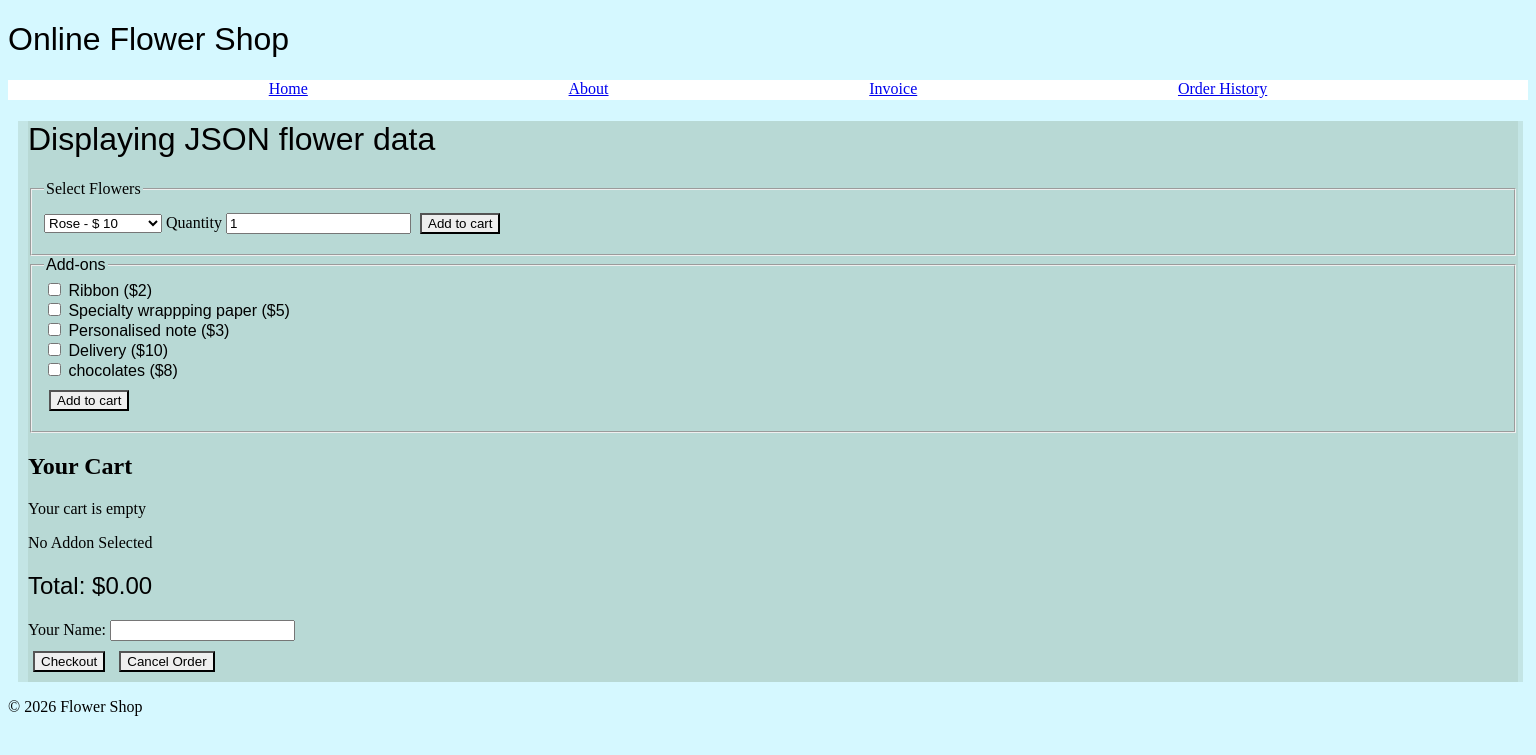
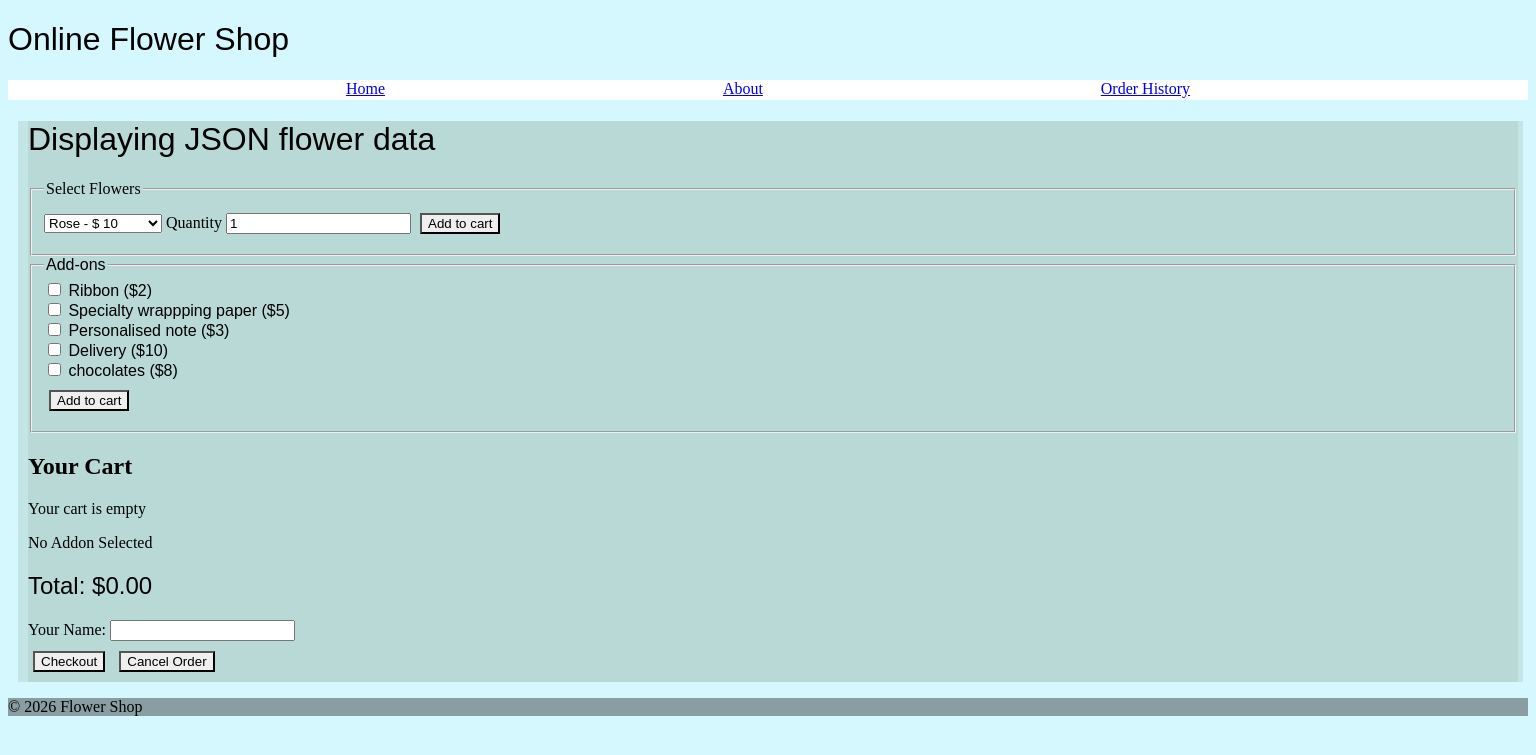
Before and after one commit to st25161-rgb/Flask-Website, a Flask app: page / in a window 1536 px wide. Shown: the top 755 px of the page. Run offline with Flask 3, Linux system fonts and the light colour scheme; some web fonts are replaced.

Commit message:
fixing invoice

```diff
--- a/Static/css/style.css
+++ b/Static/css/style.css
@@ -10,7 +10,7 @@ nav {
     display: flex;
     justify-content: space-evenly;
     height:20px;
-    background-color: rgb(255, 255, 255);
+    background-color: rgb(137, 157, 162);
     border: solid groove;
     border-color: black;
     border-width: 10px;
@@ -30,6 +30,12 @@ main {
     font-style: normal;
     font-variation-settings:
     "wdth" 112.5;
+}
+
+#return {
+    border: solid groove;
+    border-color: black;
+    margin: 10px 5px 10px 5px;
 }
 
 #title {
@@ -59,11 +65,16 @@ main {
     margin: 10px 5px 10px 5px;
 }
 
-#submit a:hover {
+#return a:hover {
     border: groove;
     border-color: rgb(160, 160, 160);
     margin: 10px 5px 10px 5px;
     font-size:larger
+}
+
+footer {
+    background-color: rgb(137, 157, 162);
+    border: solid groove;
 }
 
 .Invoice {
@@ -73,12 +84,18 @@ main {
     font-style: normal;
      font-variation-settings:
     "wdth" 112.5;
-}
+
+    background-color: rgba(94, 197, 185, 0.808);
+    margin: 10px, 0px, 10px, 10px;
 }
 
 
 
-@media screen and (min-width:300px) and (min-height:300px) {
+}
+
+
+
+@media screen and (min-width:300px) and (min-height:100px) {
 
     body {
     background-color: rgb(213, 248, 255);
@@ -110,6 +127,12 @@ main {
     "wdth" 112.5;
 }
 
+#return {
+    border: solid groove;
+    border-color: black;
+    margin: 10px 5px 10px 5px;
+}
+
 #title {
     display: flex;
     justify-content: center;
@@ -129,12 +152,14 @@ main {
     font-variation-settings:
     "wdth" 112.5;
 }
+
 #submit {
     border: solid groove;
     border-color: black;
     margin: 10px 5px 10px 5px;
 }
-#submit a:hover {
+
+#return a:hover {
     border: groove;
     border-color: rgb(160, 160, 160);
     margin: 10px 5px 10px 5px;
--- a/app.py
+++ b/app.py
@@ -28,9 +28,10 @@ def index():
     cart = session.get('cart', {})
     selected_addons = session.get('selected_addons', {})
     total = calculate_total(cart, selected_addons)
+    cancel_order = session.get('cancel_order', False)
     checkout = session.get('checkout', False)
 
-    return render_template("index.html", flowers=flowers, addons=addons, cart=cart, selected_addons=selected_addons, total=total, checkout=checkout)
+    return render_template("index.html", flowers=flowers, addons=addons, cart=cart, selected_addons=selected_addons, total=total, checkout=checkout, cancel_order=cancel_order)
 
 
 @app.route('/index1')
@@ -51,10 +52,12 @@ def invoice():
     total = calculate_total(cart, selected_addons)
     customer_name = session.get('customer_name')
     invoice_date = datetime.datetime.now().strftime('%Y-%m-%d %H:%M:%S')
-    invoice_name = f"INV_{customer_name.replace(' ','_')}_{invoice_date})"
+
+    invoice_number = f"INV_{customer_name.replace(' ','_')}_{invoice_date})"
 
 
-    return render_template("invoice.html", cart=cart, selected_addons=selected_addons, total=total, customer_name=customer_name, invoice_date=invoice_date, invoice_name=invoice_name)
+    return render_template('invoice.html', cart=cart, selected_addons=selected_addons, total=total,
+                           customer_name=customer_name, invoice_date=invoice_date, invoice_number=invoice_number)
 
 @app.route('/order_history')
 def order_history():
@@ -129,12 +132,12 @@ def cancel_order():
     session.pop('cart', None)
     session.pop('selected_addons', None)
     session.modified = True
-    flash(f"cart emptied")
+    flash(f"Cart has been emptied")
 
     return redirect(url_for('index'))
 
-app.route('/checkout', methods=['POST'])
-def checkout():
+@app.route('/checkout', methods=['POST'])
+def checkout() :
     customer_name = request.form['customer_name'].strip().title()
     #check if the customer has entered a name, if not, displays a message
     # then it returns to index page
@@ -151,12 +154,10 @@ def checkout():
 
     total = calculate_total(cart, selected_addons)
     invoice_date = datetime.datetime.now().strftime('%Y-%m-%d %H:%M:%S')
-    invoice_name = f"INV_{customer_name.replace(' ','_')}_{invoice_date})"
+    invoice_name = f"INV_{customer_name.replace('  ','_')}_{invoice_date}"
 
     #display invoice information on the invoice page
-    return render_template('invoice.html', customer_name=customer_name, cart=cart,
-    selected_addons=selected_addons, total=total, invoice_name=invoice_name,
-    invoice_date=invoice_date, datetime=datetime)
+    return render_template('invoice.html', cart=cart, selected_addons=selected_addons, total=total, customer_name=customer_name, invoice_date=invoice_date, invoice_name=invoice_name)
 
 if __name__ == '__main__':
     app.run(debug=True)
--- a/data/flowers.json
+++ b/data/flowers.json
@@ -3,7 +3,7 @@
     "Tulip": {"price":10, "stock": 40},
     "Lily": {"price":10, "stock": 30},
     "Daisy": {"price":10, "stock": 100},
-    "orchid": {"price":10, "stock": 20},
+    "Orchid": {"price":10, "stock": 20},
     "Carnation": {"price":10, "stock": 70}
 
 }
--- a/templates/about.html
+++ b/templates/about.html
@@ -7,6 +7,7 @@
 <!DOCTYPE html>
 <html lang="en">
 <head>
+    <link rel="stylesheet" href="{{ url_for('static', filename='css/style.css') }}">
     <title>About Page</title>
 </head>
 <body>
--- a/templates/base.html
+++ b/templates/base.html
@@ -20,7 +20,6 @@
         <nav>
             <a href="{{ url_for('index') }}">Home</a>
             <a href="{{url_for('about') }}">About</a>
-            <a href="{{url_for('invoice') }}">Invoice</a>
             <a href="{{url_for('order_history') }}">Order History</a>
         </nav>
     </header>
--- a/templates/index.html
+++ b/templates/index.html
@@ -8,6 +8,8 @@
 <head>
     <meta charset="UTF-8">
     <meta name="viewport" content="width=device-width, initial-scale=1.0">
+    <link rel="stylesheet" href="{{ url_for('static', filename='css/style.css') }}">
+
     <title>Flask Website</title>
 </head>
 <body>
@@ -83,11 +85,11 @@
         <h2 id="subtitle">Total: ${{ '%.2f' % total }}</h2>
 
 
-        <form>
-            <label for="customer_name_checkout"equired>Your Name:</label>
+        <form method="POST">
+            <label for="customer_name_checkout"required>Your Name:</label>
             <input type="text" name="customer_name" id="customer_name_checkout" required>
             <br>
-            <button type="submit" formaction="{{ url_for('invoice') }}" id="submit">Checkout</button>
+            <button type="submit" formaction="{{ url_for('checkout') }}" id="submit">Checkout</button>
             <button type="submit" formaction="{{ url_for('cancel_order') }}" id="submit" onclick="return confirm('Are you sure you want to cancel your order?');">Cancel Order</button>
         </form>
     </main>
--- a/templates/order_history.html
+++ b/templates/order_history.html
@@ -6,6 +6,7 @@
 <!DOCTYPE html>
 <html lang="en">
 <head>
+    <link rel="stylesheet" href="{{ url_for('static', filename='css/style.css') }}">
     <title>Order History</title>
 </head>
 <body>
--- a/templates/test.html
+++ b/templates/test.html
@@ -1,6 +1,6 @@
 <!DOCTYPE html>
 <head>
-
+    <link rel="stylesheet" href="{{ url_for('static', filename='css/style.css') }}">
 </head>
 <body>
     <header> TEST</header>
```
Also changed, not shown: templates/invoice.html (+19 -4 lines).
